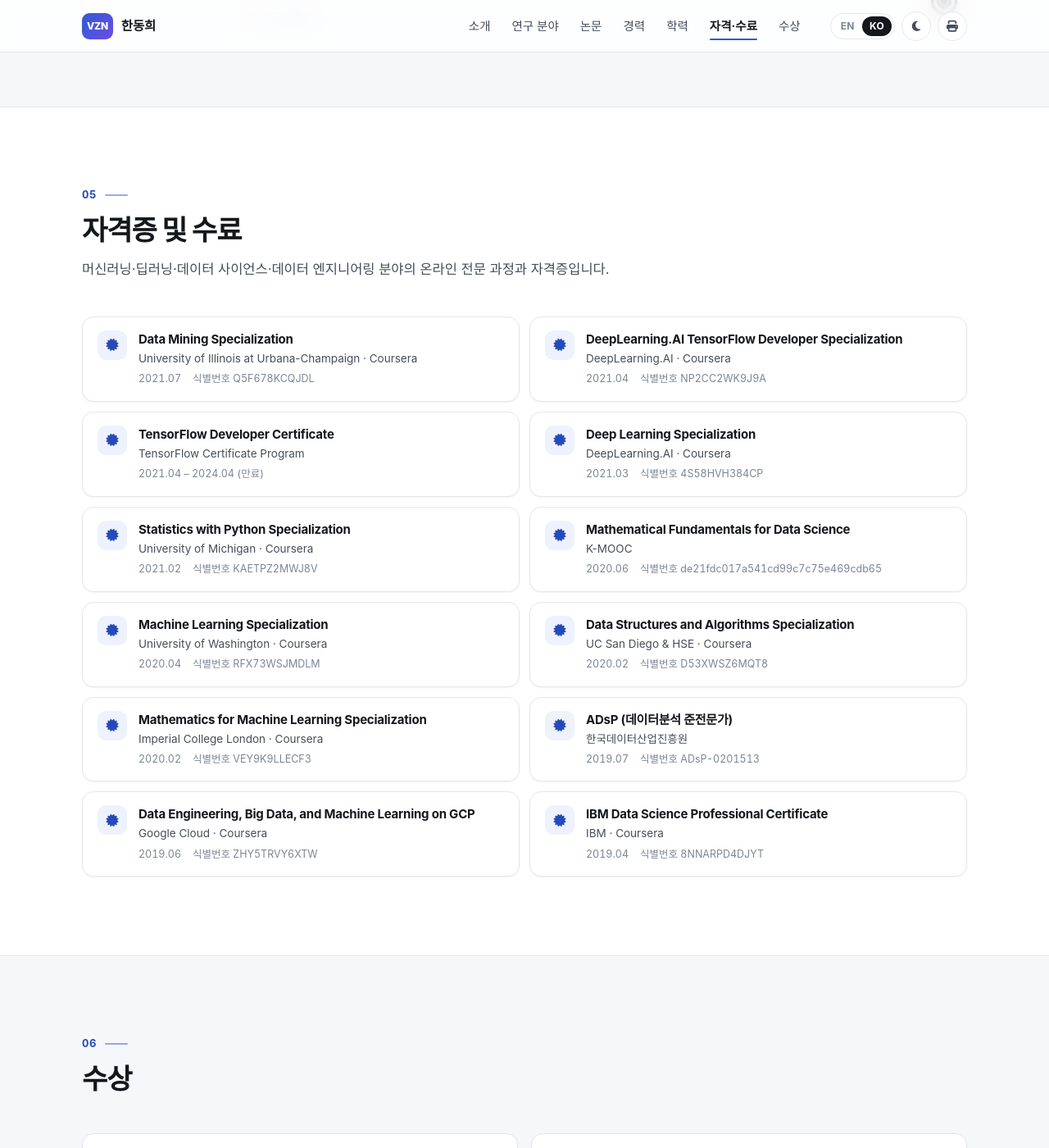
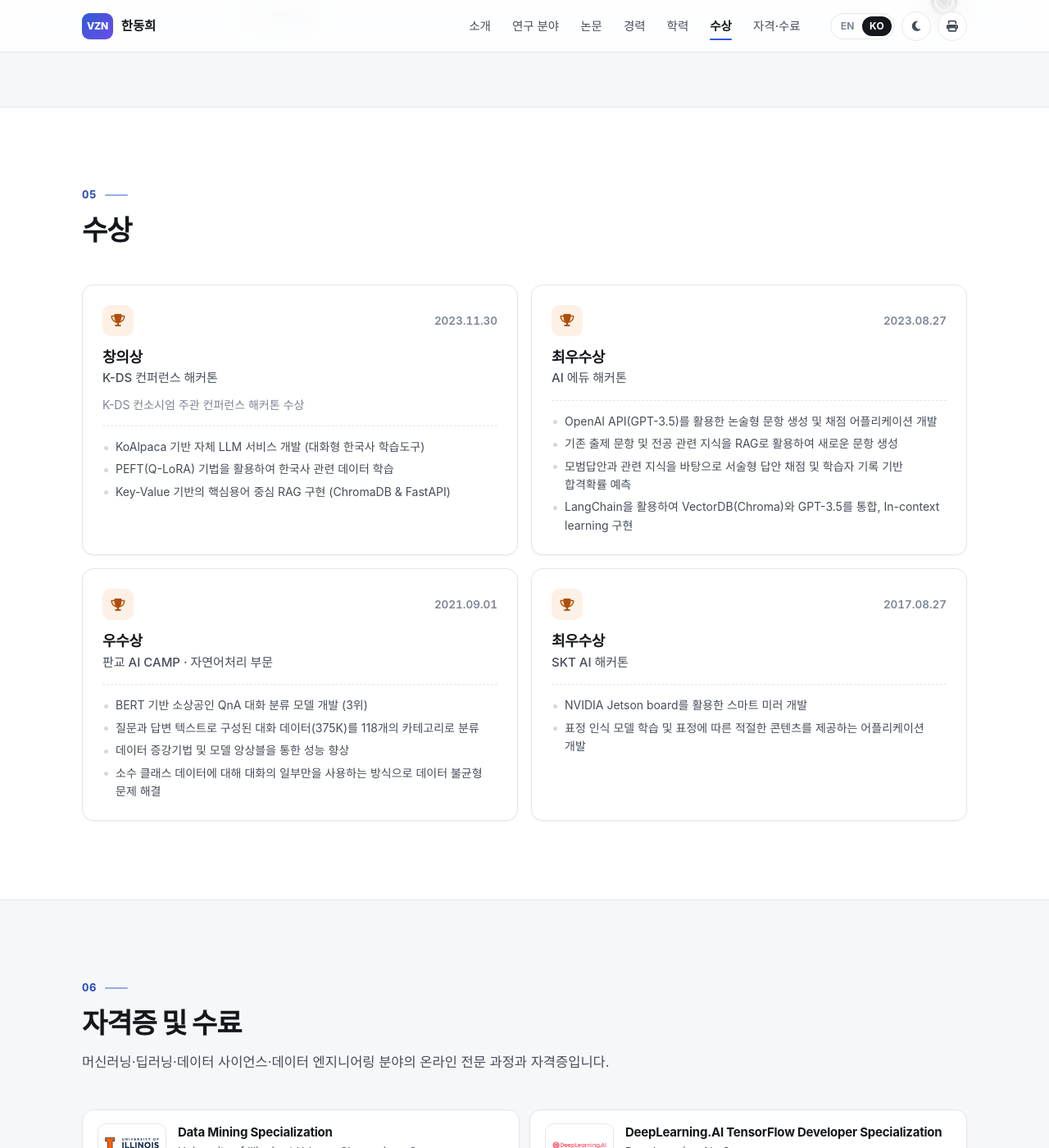
Before and after one commit to venzino-han/venzino-han.github.io, a Jekyll site: the page built from ko/index.html, in a window 1280 px wide and 1400 px high, scrolled down 11876 px. Shown: the whole window at 82% size. Built offline with Jekyll 4.4.1, drawn with Linux system fonts in a browser that asks for light colours; some web fonts are replaced; some of the changed text lies outside the part shown.

Commit message:
Move Certifications below Awards and show issuer logos
Co-Authored-By: Claude Opus 5.5 (1M context) <noreply@anthropic.com>
Claude-Session: https://claude.ai/code/session_01PSc9UVWcKFN7eHk2cX4ekA

```diff
--- a/_config.yml
+++ b/_config.yml
@@ -34,8 +34,8 @@ sections:
   - publications
   - experience
   - education
+  - awards
   - certifications
-  - awards
 
 # 소개 섹션 상단 배너 자동 넘김 간격 (ms). 슬라이드 내용은 _data/<lang>.yml 의 banner
 banner_interval: 6000
--- a/_includes/sections/awards.html
+++ b/_includes/sections/awards.html
@@ -1,6 +1,6 @@
 {%- assign aw = d.awards -%}
 {%- if aw -%}
-<section id="awards" class="section section--alt" aria-labelledby="awards-title">
+<section id="awards" class="section" aria-labelledby="awards-title">
   <div class="container">
     {% include sections/section-head.html id="awards" title=aw.title lead=aw.lead %}
 
--- a/_includes/sections/certifications.html
+++ b/_includes/sections/certifications.html
@@ -1,13 +1,17 @@
 {%- assign ce = d.certifications -%}
 {%- if ce -%}
-<section id="certifications" class="section" aria-labelledby="certifications-title">
+<section id="certifications" class="section section--alt" aria-labelledby="certifications-title">
   <div class="container">
     {% include sections/section-head.html id="certifications" title=ce.title lead=ce.lead %}
 
     <ul class="cert-grid">
       {%- for item in ce.items %}
       <li class="cert">
+        {%- if item.logo %}
+        <span class="cert-logo"><img src="{{ '/assets/img/logos/' | append: item.logo | relative_url }}" alt="{{ item.org | default: item.provider }} logo" loading="lazy"></span>
+        {%- else %}
         <span class="cert-icon" aria-hidden="true"><i class="fas fa-certificate"></i></span>
+        {%- endif %}
         <div class="cert-body">
           <h3 class="cert-name">{{ item.name }}</h3>
           <p class="cert-org">{% if item.org %}{{ item.org }} · {% endif %}{{ item.provider }}</p>
--- a/assets/css/main.css
+++ b/assets/css/main.css
@@ -1687,6 +1687,25 @@ a:hover {
   background: var(--accent-soft);
   color: var(--accent-text);
   font-size: 15px;
+}
+
+.cert-logo {
+  flex-shrink: 0;
+  display: grid;
+  place-items: center;
+  width: 84px;
+  height: 52px;
+  padding: 6px 8px;
+  border: 1px solid var(--border);
+  border-radius: 10px;
+  background: #fff;
+}
+
+.cert-logo img {
+  display: block;
+  max-width: 100%;
+  max-height: 38px;
+  object-fit: contain;
 }
 
 .cert-name {
```
Also changed, not shown: _data/en.yml (+13 -1 lines), _data/ko.yml (+13 -1 lines), assets/img/logos/certs/coursera.png (added), assets/img/logos/certs/deeplearning-ai.png (added), assets/img/logos/certs/gcloud.svg (added), assets/img/logos/certs/ibm.svg (added), assets/img/logos/certs/imperial.svg (added), assets/img/logos/certs/kdata.png (added), assets/img/logos/certs/kmooc.png (added), assets/img/logos/certs/tensorflow.svg (added), assets/img/logos/certs/uiuc.svg (added), assets/img/logos/certs/umich.svg (added), assets/img/logos/certs/uw.svg (added).
